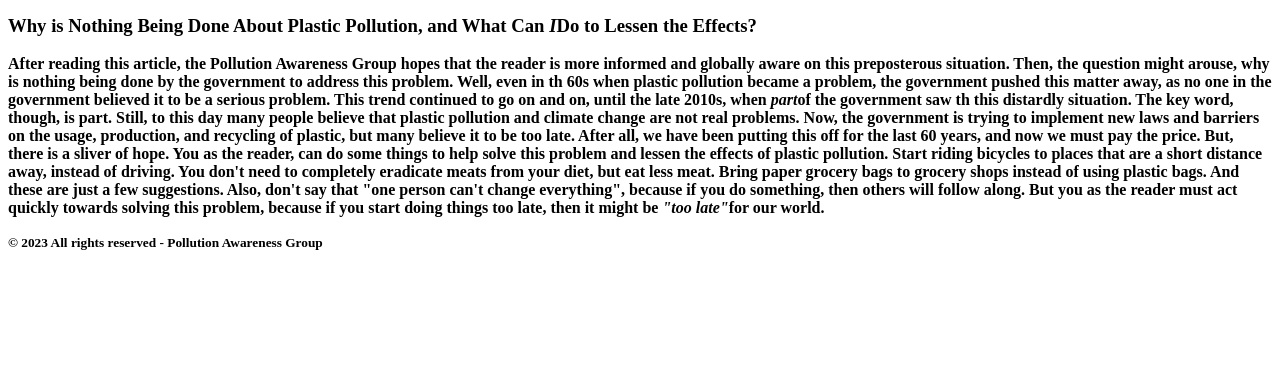
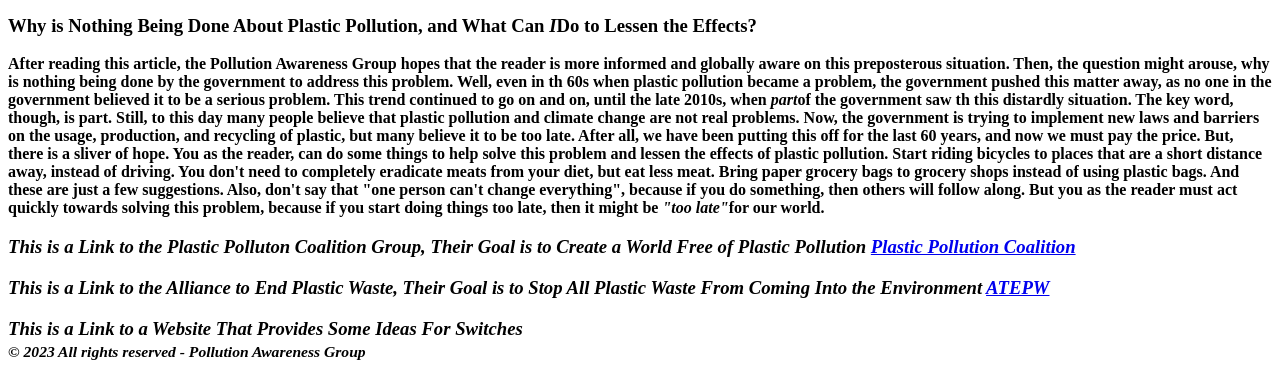
Before and after one commit to LordVanra/ChargerHacks2023, a PHP site: page / in a window 1280 px wide. Shown: the part 500-880 px from the top of the page. Before the commit the page ends 750 px from the top, so only its background shows below. Run offline with PHP 8.4, Linux system fonts and the light colour scheme.

Commit message:
Update index.php

```diff
--- a/index.php
+++ b/index.php
@@ -66,6 +66,19 @@
 			don't say that "one person can't change everything", because if you do something, then others will follow along. But you as the reader must act quickly towards solving this problem, because if
 			you start doing things too late, then it might be <em>"too late"</em>for our world.</p></div>
 			</p>
+		</div>
+				<div><h3><em>
+				This is a Link to the Plastic Polluton Coalition Group, Their Goal is to Create a World Free of Plastic Pollution
+				<a href="https://www.plasticpollutioncoalition.org/">Plastic Pollution Coalition</a>
+				</em></h3></div>
+			<div><h3><em>
+			This is a Link to the Alliance to End Plastic Waste, Their Goal is to Stop All Plastic Waste From Coming Into the Environment
+			<a href="https://endplasticwaste.org/?gclid=CjwKCAjw-KipBhBtEiwAWjgwrFLDlwrOKSWtZ110dl6glk2U0QML-8Hc5XHDwr5Sc1sQDD5zSdTIQBoC_0wQAvD_BwE/">ATEPW</a>
+				</em></h3></div>
+			<div><h3><em>
+				This is a Link to a Website That Provides Some Ideas For Switches
+
+
 
 
 
```
